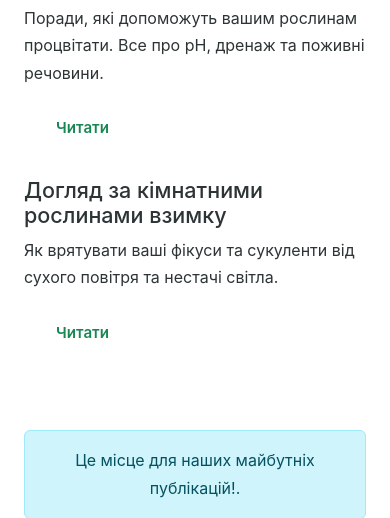
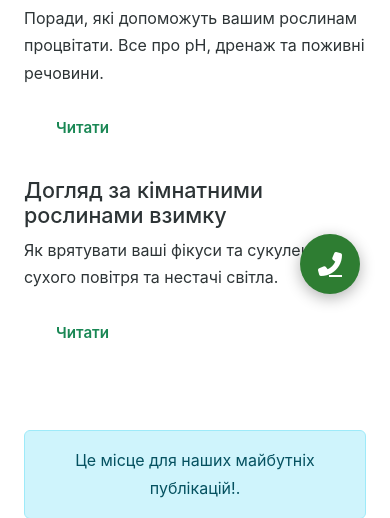
Before and after one commit to palcikovskaulia-svg/GardenCol, a Django app: page /blog/ in a window 390 px wide. Shown: the part 520-1038 px from the top of the page. Run offline with Django 5.2, Linux system fonts and the light colour scheme; data comes from the database, SQL or seed files in the repository; data that the repository does not hold is empty.

Commit message:
feat: Added floating contact button (phone) with fixed positioning.

```diff
--- a/store/static/store/css/main.css
+++ b/store/static/store/css/main.css
@@ -730,3 +730,36 @@ textarea.form-input {
         transform: translateY(0);
     }
 }
+
+/* =========================================================
+   7. КНОПКА ШВИДКОГО ЗВ'ЯЗКУ (FLOATING CONTACT BUTTON)
+   ========================================================= */
+
+.floating-contact-btn {
+    /* Фіксоване позиціонування */
+    position: fixed;
+    bottom: 30px; /* Відступ від низу */
+    right: 30px; /* Відступ справа */
+    z-index: 900; /* Переконайтеся, що кнопка знаходиться над іншими елементами */
+
+    /* Стилізація */
+    background-color: #2e7d32; /* Глибокий зелений */
+    color: white;
+    width: 60px;
+    height: 60px;
+    border-radius: 50%; /* Кругла форма */
+    display: flex;
+    align-items: center;
+    justify-content: center;
+    font-size: 1.5rem;
+
+    /* Анімація та тінь */
+    box-shadow: 0 4px 15px rgba(0, 0, 0, 0.3);
+    transition: all 0.3s ease;
+}
+
+.floating-contact-btn:hover {
+    background-color: #1b5e20; /* Темніший колір при наведенні */
+    transform: scale(1.1) rotate(5deg); /* Легке збільшення та обертання */
+    box-shadow: 0 6px 20px rgba(0, 0, 0, 0.4);
+}
--- a/store/templates/store/main.html
+++ b/store/templates/store/main.html
@@ -58,5 +58,9 @@
 
     <script src="https://cdn.jsdelivr.net/npm/bootstrap@5.3.3/dist/js/bootstrap.bundle.min.js"></script>
     <script type="text/javascript" src="{% static 'store/js/cart.js' %}"></script>
+
+    <a href="tel:+380971234567" class="floating-contact-btn" title="Зателефонувати">
+        <i class="fas fa-phone-alt"></i>
+    </a>
 </body>
 </html>
```
